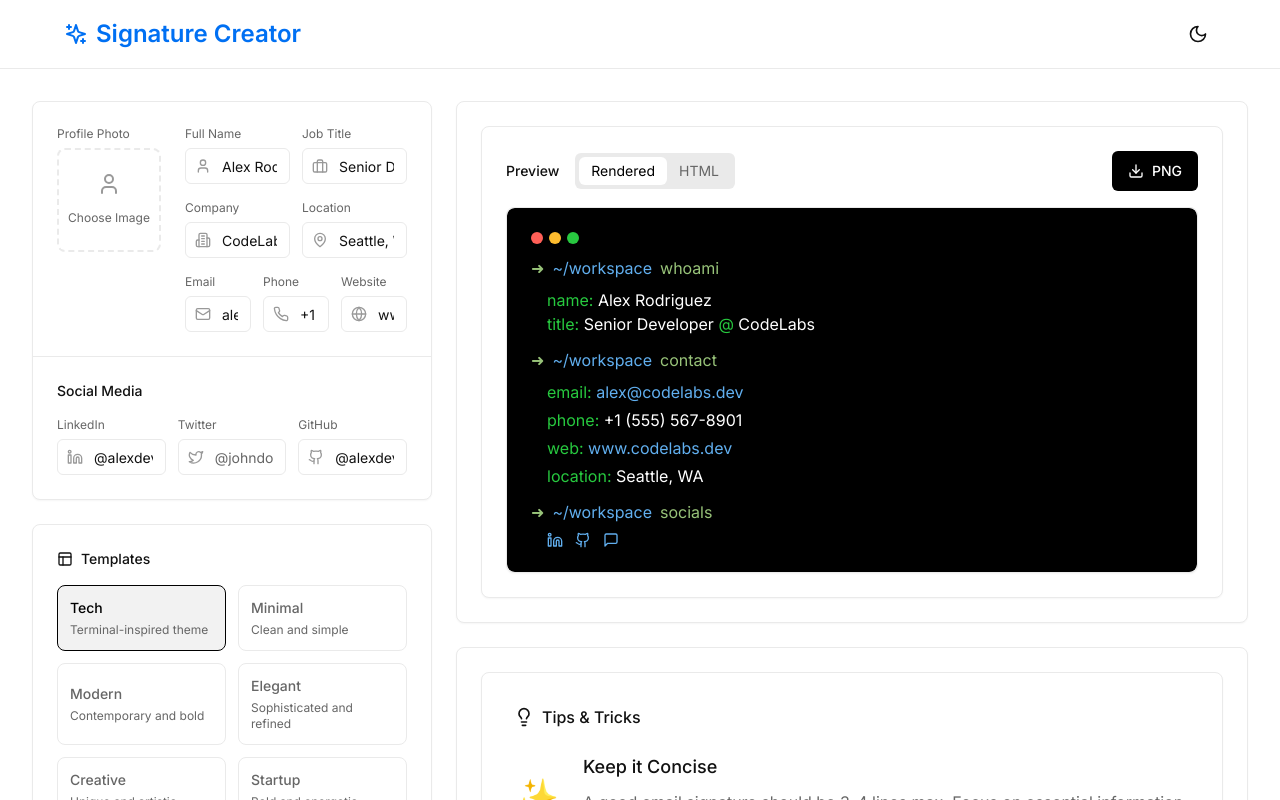
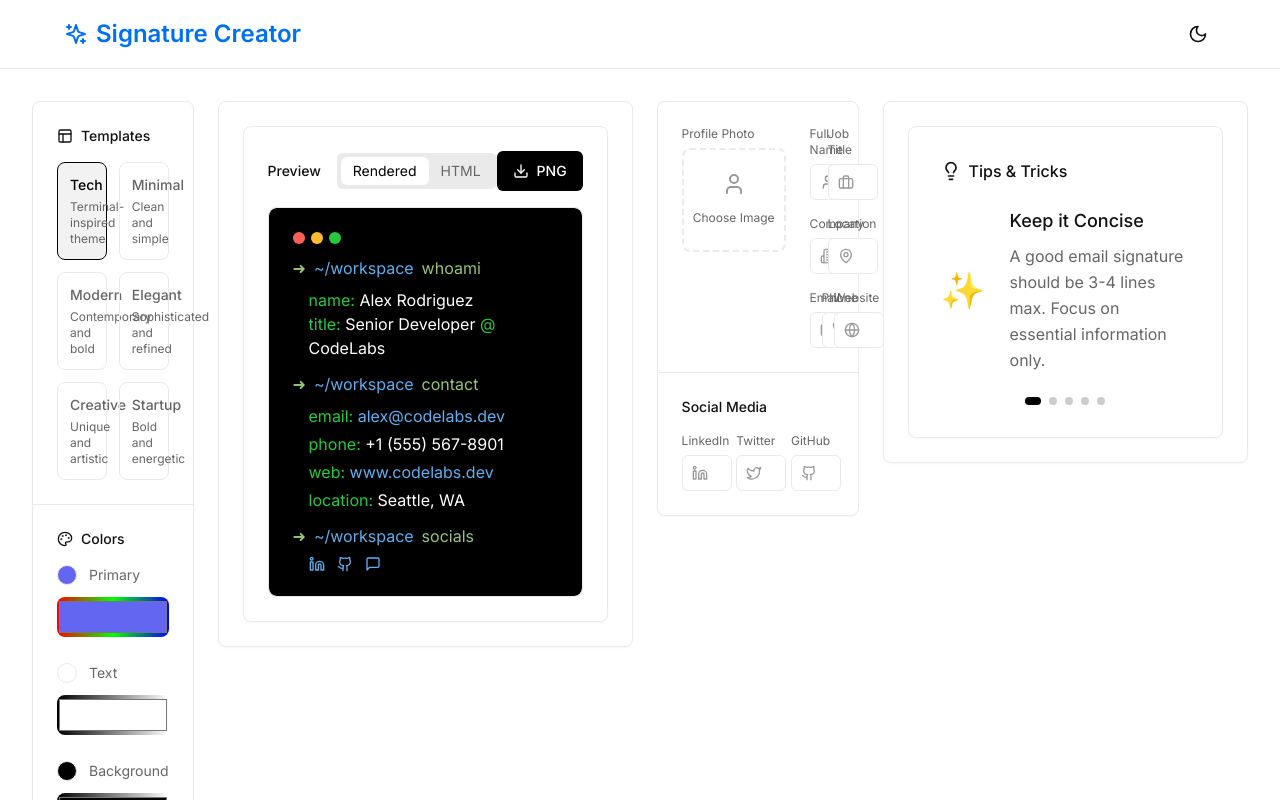
Before and after one commit to SourcingDenis/signature-generator, a React (Vite) app: page / in a window 1280 px wide. Shown: the top 800 px of the page. Built offline with nearby package versions, Linux system fonts and the light colour scheme.

Commit message:
Add files via upload

```diff
--- a/index.html
+++ b/index.html
@@ -17,6 +17,16 @@
     <meta name="twitter:title" content="Email Signature Generator" />
     <meta name="twitter:description" content="Create professional email signatures in seconds" />
     <meta name="twitter:image" content="/og-image.jpeg" />
+
+    <!-- Google tag (gtag.js) -->
+    <script async src="https://www.googletagmanager.com/gtag/js?id=G-2RQXR7TGPZ"></script>
+    <script>
+      window.dataLayer = window.dataLayer || [];
+      function gtag(){dataLayer.push(arguments);}
+      gtag('js', new Date());
+
+      gtag('config', 'G-2RQXR7TGPZ');
+    </script>
   </head>
   <body>
     <div id="root"></div>
--- a/src/App.tsx
+++ b/src/App.tsx
@@ -87,13 +87,21 @@ function App() {
       <main className="flex-1 py-8 px-4 sm:px-6 lg:px-8">
         <div className="max-w-7xl mx-auto">
           <div className="flex flex-col lg:flex-row gap-6">
-            <div className="w-full lg:w-[400px] space-y-6 order-1 lg:order-none">
-              <SignatureForm
+            {/* Preview Section - First on mobile */}
+            <div className="flex-1 space-y-6 order-1 lg:order-2">
+              <div className="vercel-card p-6">
+                <SignaturePreview
                   data={data}
-                onChange={updateData}
+                  config={config}
                   isDark={isDark}
+                  previewMode={previewMode}
+                  setPreviewMode={setPreviewMode}
                 />
+              </div>
+            </div>
 
+            {/* Templates Section - Second on mobile */}
+            <div className="w-full lg:w-[400px] space-y-6 order-2 lg:order-1">
               <StyleCustomizer
                 config={config}
                 onChange={updateConfig}
@@ -103,18 +111,18 @@ function App() {
               />
             </div>
 
-            <div className="flex-1 space-y-6 order-2 lg:order-none">
-              <div className="vercel-card p-6">
-                <SignaturePreview
+            {/* Profile Information - Third on mobile */}
+            <div className="w-full lg:w-[400px] space-y-6 order-3">
+              <SignatureForm
                 data={data}
-                  config={config}
+                onChange={updateData}
                 isDark={isDark}
-                  previewMode={previewMode}
-                  setPreviewMode={setPreviewMode}
               />
             </div>
 
-              <div className="vercel-card p-6 order-3 lg:order-none">
+            {/* Tips Carousel - Last on mobile */}
+            <div className="w-full order-4">
+              <div className="vercel-card p-6">
                 <TipsCarousel isDark={isDark} />
               </div>
             </div>
--- a/src/components/Input.tsx
+++ b/src/components/Input.tsx
@@ -10,6 +10,15 @@ interface InputProps {
 }
 
 export function Input({ label, value, onChange, placeholder, icon, isDark }: InputProps) {
+  const [hasFocused, setHasFocused] = React.useState(false);
+
+  const handleFocus = () => {
+    if (!hasFocused) {
+      onChange('');
+      setHasFocused(true);
+    }
+  };
+
   return (
     <div className="space-y-1.5">
       <label className="block text-xs text-[#666] dark:text-[#888]">
@@ -25,6 +34,7 @@ export function Input({ label, value, onChange, placeholder, icon, isDark }: Inp
           type="text"
           value={value}
           onChange={(e) => onChange(e.target.value)}
+          onFocus={handleFocus}
           className={`vercel-input h-9 ${icon ? 'pl-9' : ''}`}
           placeholder={placeholder}
         />
```
Lines whose indentation alone changed are shown as unchanged.
